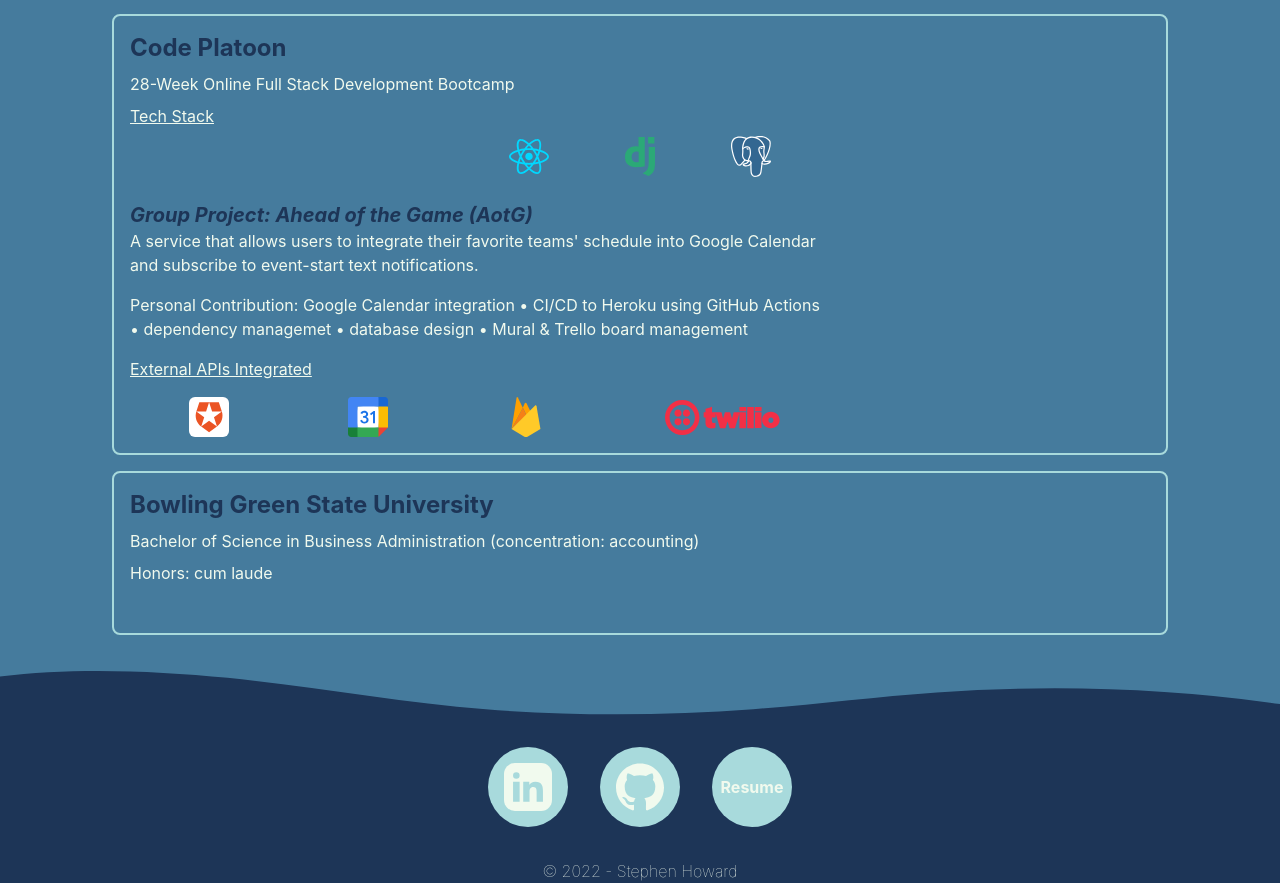
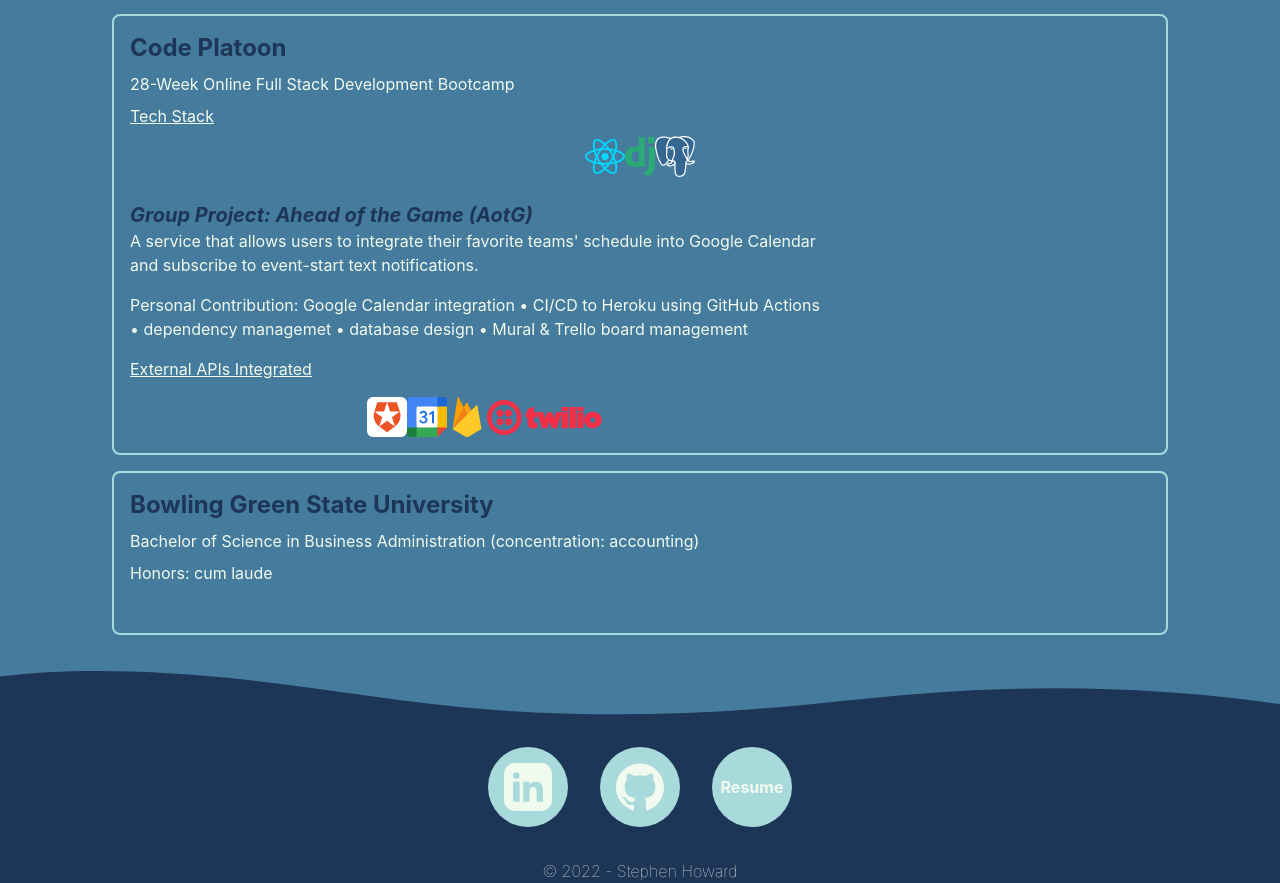
Before and after one commit to stephenqhoward/portfolio-site, a Next.js app: page / in a window 1280 px wide. Shown: the part 1800-2683 px from the top of the page. Built offline with nearby package versions, Linux system fonts and the light colour scheme.

Commit message:
Renamed class

```diff
--- a/src/styles/globals.css
+++ b/src/styles/globals.css
@@ -123,7 +123,7 @@ body {
   fill: #1D3557;
 }
 
-.portfolio-item-buttons {
+.technologies-item-buttons {
   justify-content: space-around;
 }
 
```
